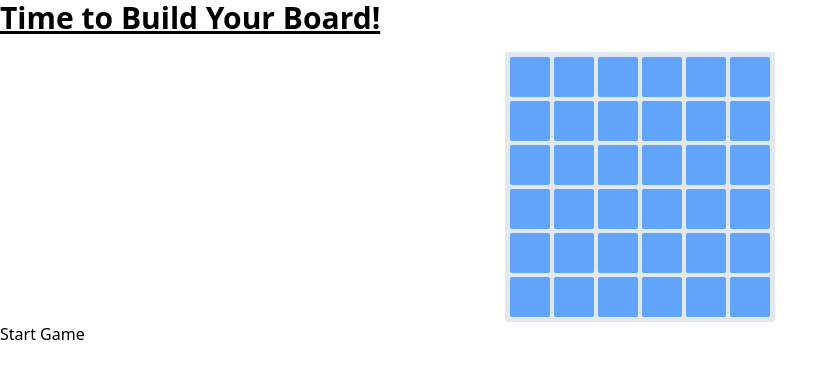
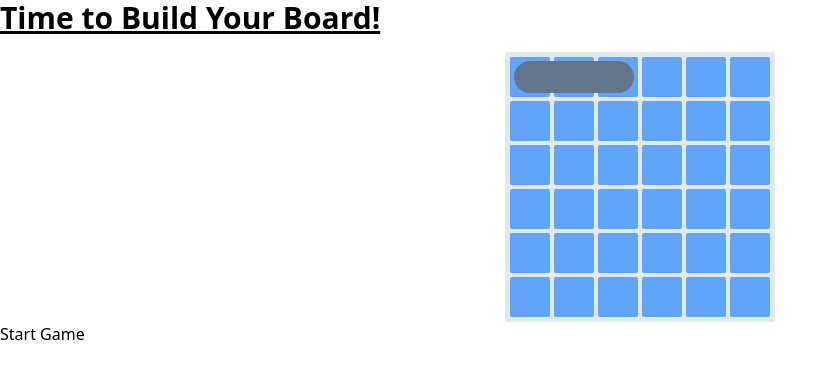
Before and after one commit to smmmfrd/battleship-react, a React (Vite) app: page /player in a window 1280 px wide. Shown: the top 378 px of the page, without its empty margins (0-838 px from the left). Built offline with nearby package versions, Linux system fonts and the light colour scheme.

Commit message:
Place Ship Validation

```diff
--- a/src/components/BoardDisplay.jsx
+++ b/src/components/BoardDisplay.jsx
@@ -1,7 +1,7 @@
 import GridSquare from "./GridSquare";
 
 export default function BoardDisplay({ boardSize, shipMargin, shipData, boardData, children,
-    handleSquareClick, handleSquareEnter = () => {}, handleSquareLeave = () => {} }) {
+    handleSquareClick, handleSquareEnter = () => {} }) {
 
     function fillGrid() {
         var squares = [];
@@ -10,8 +10,7 @@ export default function BoardDisplay({ boardSize, shipMargin, shipData, boardDat
             squares.push(
                 <GridSquare key={i} position={i}
                     handleClick={boardData[i] > 0 ? () => {} : handleSquareClick }
-                    handleEnter={handleSquareEnter}
-                    handleLeave={handleSquareLeave} />
+                    handleEnter={handleSquareEnter} />
             );
             switch (boardData[i]) {
                 case 0:
--- a/src/components/GridSquare.jsx
+++ b/src/components/GridSquare.jsx
@@ -1,8 +1,7 @@
-export default function GridSquare({position, handleClick, handleEnter, handleLeave}) {
+export default function GridSquare({position, handleClick, handleEnter}) {
     return(
         <div id={position} className="w-10 h-10 rounded-sm bg-blue-400"
         onClick={() => handleClick(position)}
-        onMouseEnter={() => handleEnter(position)}
-        onMouseLeave={() => handleLeave(position)}/>
+        onMouseEnter={() => handleEnter(position)}/>
     )
 }
--- a/src/components/PlayerBoardCreator.jsx
+++ b/src/components/PlayerBoardCreator.jsx
@@ -13,6 +13,15 @@ export default function PlayerBoardCreator({BOARD_SIZE, SHIP_MARGIN}) {
             setShipStats(prevShip => ({...prevShip, vertical: !prevShip.vertical}));
         }
     }, []);
+
+    // TEMP - setting up some ships for placement
+    useEffect(() => {
+        setPlayerBoard(() => {
+            var newBoard = GameBoard(BOARD_SIZE);
+            newBoard.addShip(0, 0, 3, false);
+            return newBoard;
+        })
+    },[])
 
     // Set up rotate input
     useEffect(() => {
@@ -33,7 +42,7 @@ export default function PlayerBoardCreator({BOARD_SIZE, SHIP_MARGIN}) {
     }, [shipStats]);
 
     function handleClick(position) {
-        console.log(position);
+        console.log("Ship Placement at ", position, " Valid: ", playerBoard.goodPosition(position, shipStats.length, shipStats.vertical));
     }
 
     function handleEnter(position) {
@@ -61,7 +70,6 @@ export default function PlayerBoardCreator({BOARD_SIZE, SHIP_MARGIN}) {
                 boardData={playerBoard.board}
                 handleSquareClick={handleClick}
                 handleSquareEnter={handleEnter}
-                handleSquareLeave={handleLeave}
             >
                 <div ref={shipPlacer} className="bg-gray-500 border-2
                 border-gray-800 absolute pointer-events-none hidden"/>
--- a/src/gameboard.js
+++ b/src/gameboard.js
@@ -11,6 +11,33 @@ export default function GameBoard(boardSize){
 
     for (let i = 0; i < boardSize * boardSize; i++) {
         board.push(BoardState.EMPTY);
+    }
+
+    function goodPosition(position, length, vertical) {
+        var testPositions = [];
+        for (let i = 0; i < length; i++) {
+            if(vertical) {
+                testPositions.push(position + (i * boardSize));
+            } else {
+                testPositions.push(position + i);
+            }
+        }
+        var valid = true;
+        testPositions.forEach(pos => {
+            // Check if any ships are there
+            if(shipLocations.includes(pos)) {
+                valid = false;
+            }
+            // Make sure not out of bounds vertically
+            if(pos >= boardSize * boardSize) {
+                valid = false;
+            }
+            // Make sure not out of bounds horizontally
+            if(!vertical && parseInt(testPositions[0] / boardSize) != parseInt(pos / boardSize)) {
+                valid = false;
+            }
+        });
+        return valid;
     }
 
     function addShip(x, y, length, vertical) {
@@ -29,6 +56,7 @@ export default function GameBoard(boardSize){
         board,
         addShip,
         ships,
-        attacked
+        attacked,
+        goodPosition
     }
 }
```
